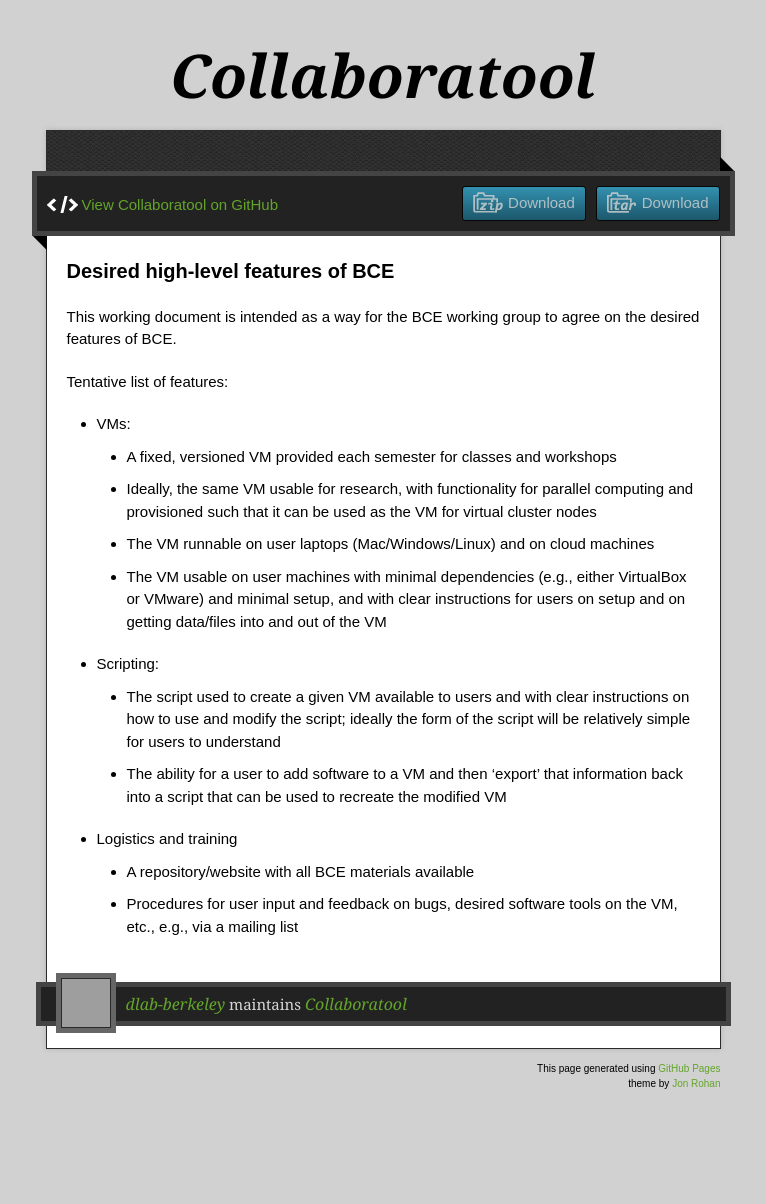
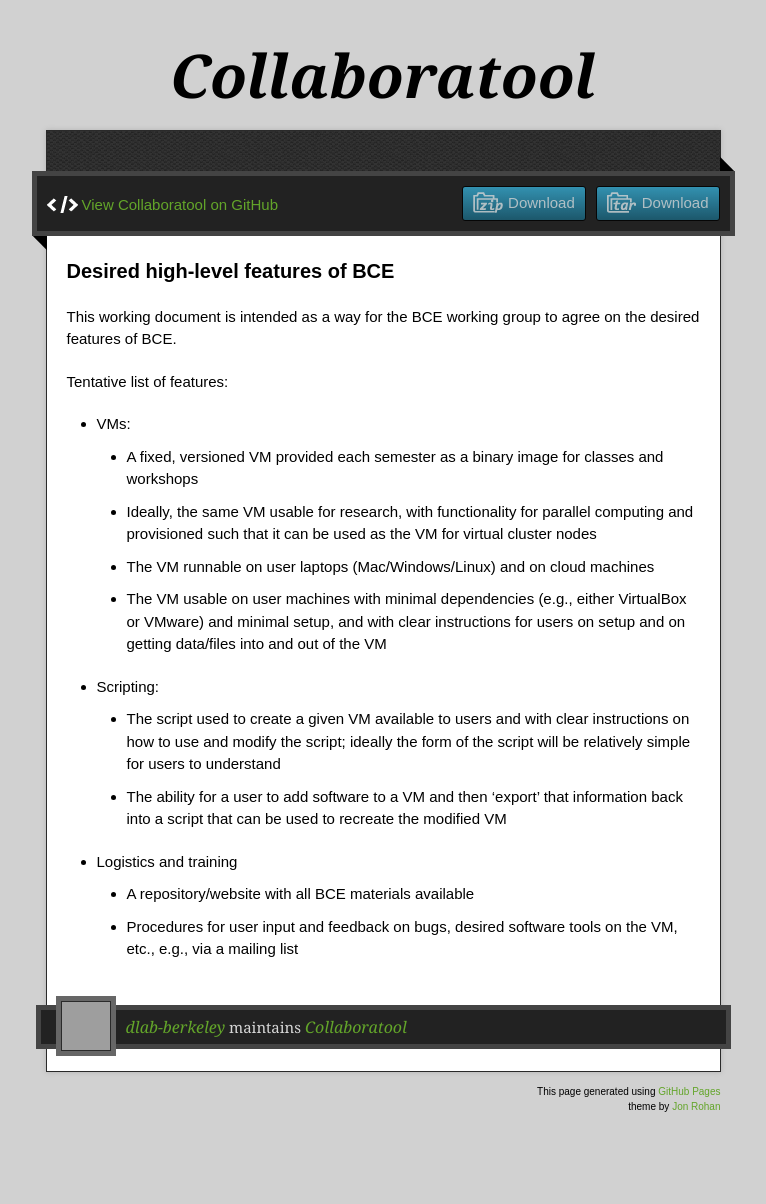
Before and after one commit to willingc/collaboratool, a Jekyll site: the page built from meta-features.md, in a window 1280 px wide. Shown: the whole page, without its empty margins (257-1023 px from the left). Built offline with Jekyll 4.4.1, drawn with Linux system fonts in a browser that asks for light colours; nearby versions of some CDN libraries; before the commit the page ends 1181 px from its top, so only the background shows below that; grey boxes are pictures that could not be loaded.

Commit message:
minor edits

```diff
--- a/meta-features.md
+++ b/meta-features.md
@@ -10,7 +10,7 @@
 
  * VMs:
 
-   - A fixed, versioned VM provided each semester for classes and workshops
+   - A fixed, versioned VM provided each semester as a binary image for classes and workshops
 
    -  Ideally, the same VM usable for research, with functionality for parallel computing and provisioned such that it can be used as the VM for virtual cluster nodes
 
```
